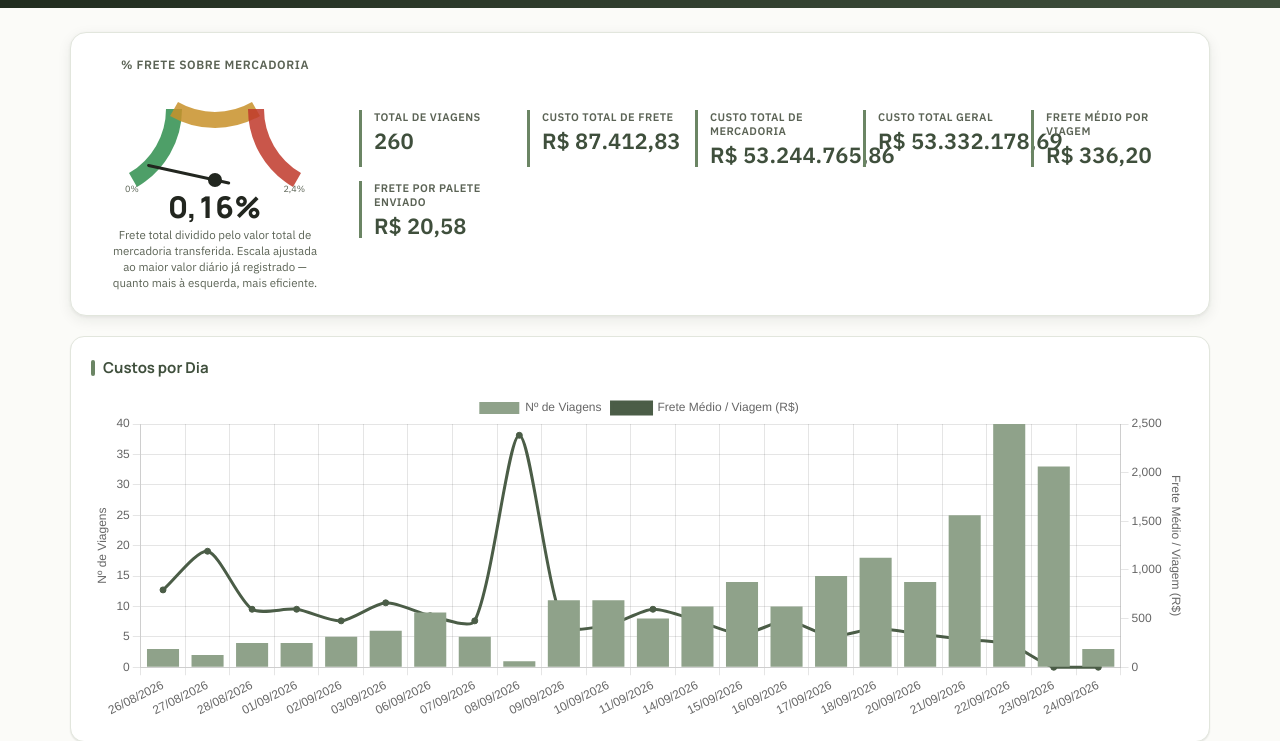
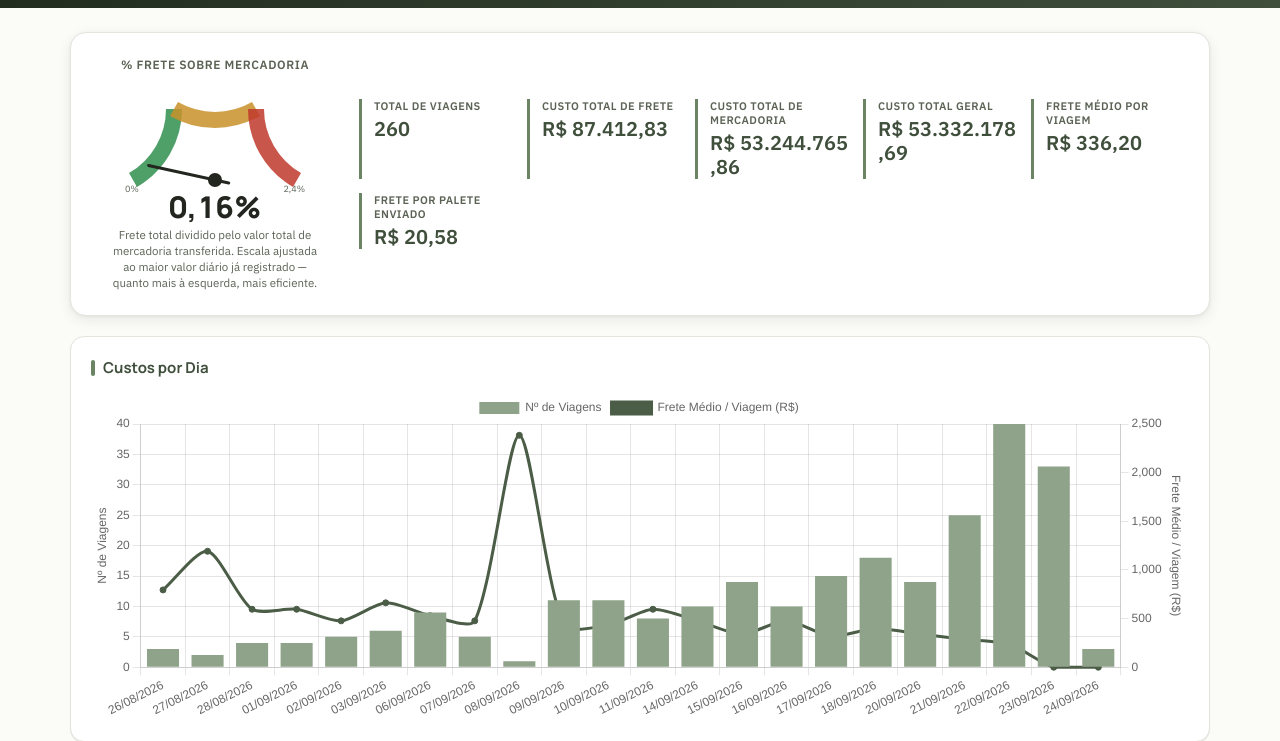
Before and after one commit to fabioviniciusssilva-png/dashboard-transferencias-mart, a website: page site/index.html in a window 1280 px wide. Shown: the part 95-836 px from the top of the page. Drawn offline with nearby package versions, Linux system fonts and the light colour scheme.

Commit message:
Corrige overflow dos numeros no hero (min-width:0 nos grid items)

```diff
--- a/site/style.css
+++ b/site/style.css
@@ -133,6 +133,7 @@ h1, h2, h3, .kpi-value, .gauge-value {
   align-content: center;
 }
 .hero-stat {
+  min-width: 0;
   border-left: 3px solid var(--brand-600);
   padding-left: 12px;
 }
@@ -145,10 +146,12 @@ h1, h2, h3, .kpi-value, .gauge-value {
   margin-bottom: 4px;
 }
 .hero-stat-value {
-  font-size: clamp(17px, 2vw, 22px);
+  font-size: clamp(15px, 1.6vw, 20px);
   font-weight: 800;
   color: var(--brand-800);
-  line-height: 1.15;
+  line-height: 1.2;
+  white-space: normal;
+  overflow-wrap: break-word;
 }
 
 /* ---------- KPI grid ---------- */
```
